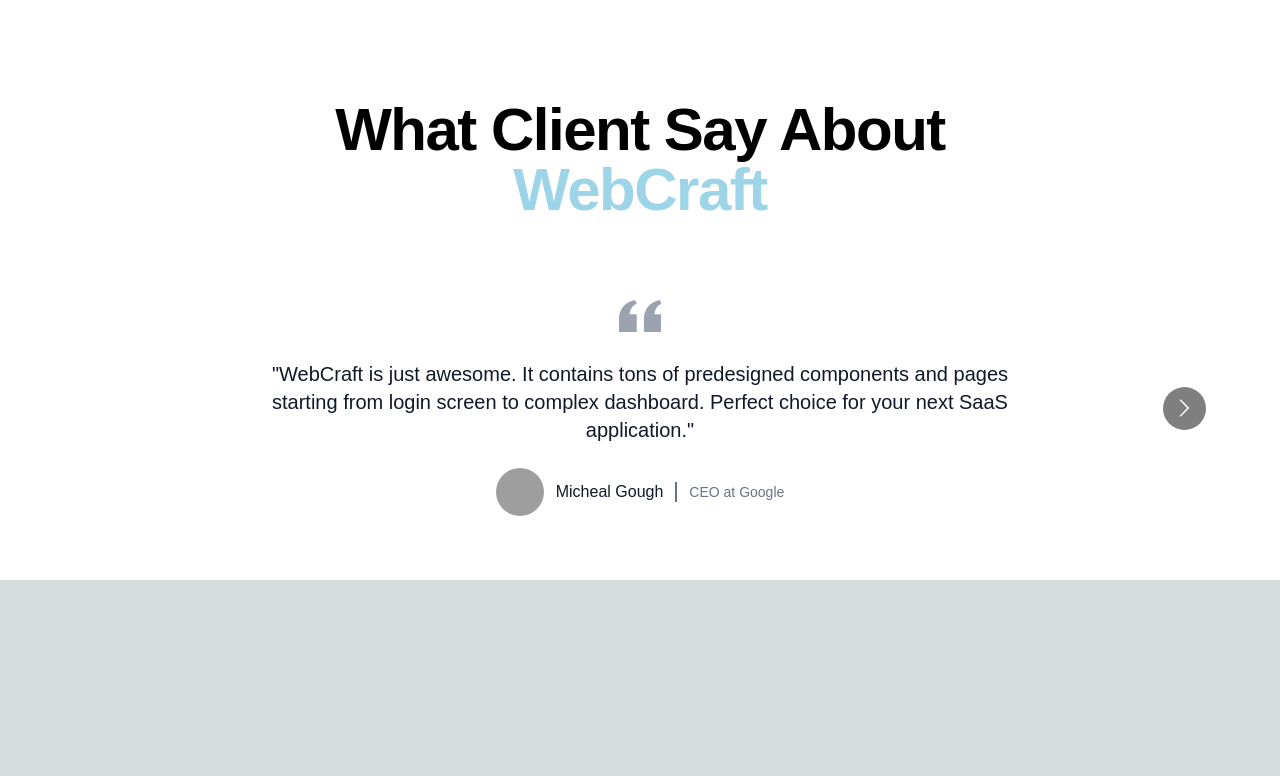
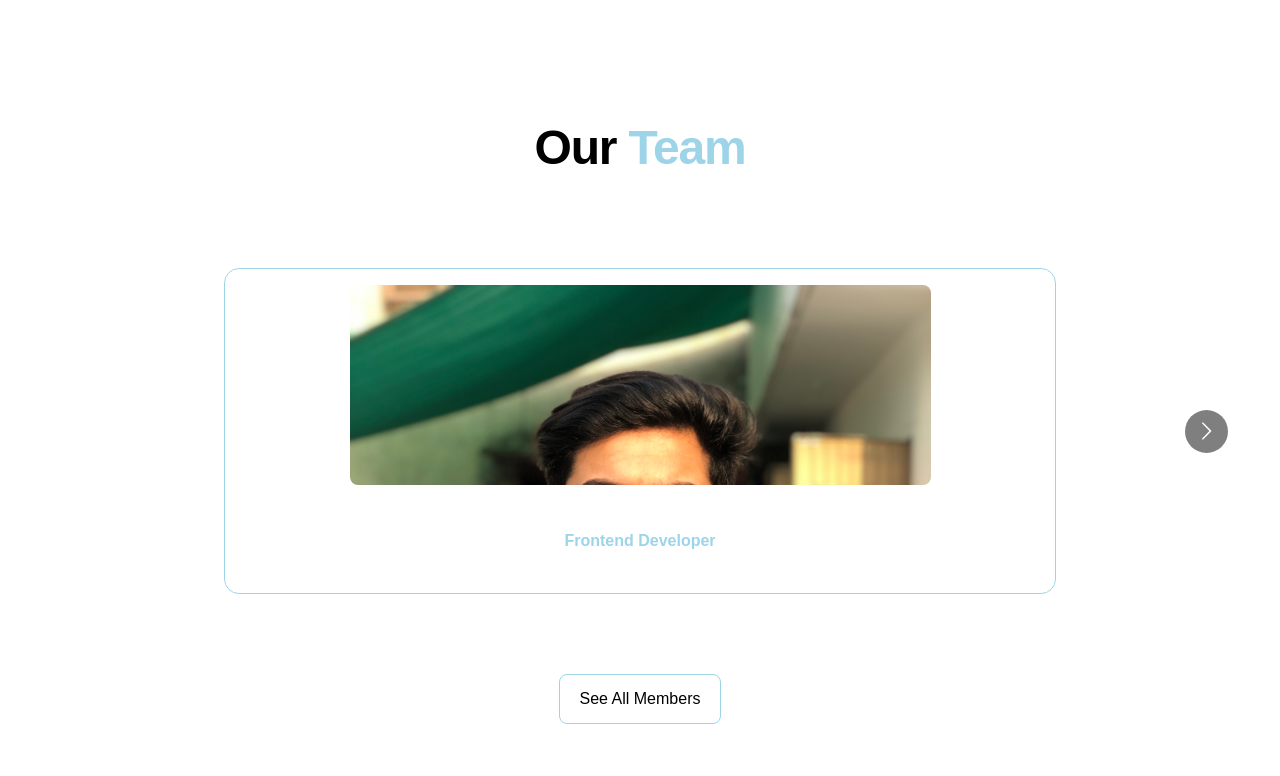
Before and after one commit to WebCraftt/webcraftt-frontend, a Next.js app: page / in a window 1280 px wide. Shown: the part 1564-2340 px from the top of the page. Before the commit the page ends 2144 px from the top, so only its background shows below. Built offline with nearby package versions, Linux system fonts and the light colour scheme; grey boxes are pictures that could not be loaded.

Commit message:
Team Section

```diff
--- a/pages/index.js
+++ b/pages/index.js
@@ -2,6 +2,7 @@
 import About from "@/src/components/About";
 import Package from "@/src/components/Package";
 import Testimonials from "@/src/components/Testimonials";
+import Team from "@/src/components/Team";
 
 export default function Home() {
   return (
@@ -9,6 +10,7 @@
       <About />
       {/* <Package /> */}
       <Package />
+      <Team />
       {/* Review */}
       <Testimonials />
     </Layout>
--- /dev/null
+++ b/src/components/Team.js
@@ -0,0 +1,62 @@
+import React from "react";
+import TeamCard from "./TeamCard";
+import { TeamMembersList } from "../constants/Data/TeamMembers";
+import Carousel from "react-multi-carousel";
+
+const Team = () => {
+  const carouselOptions = {
+    // Customize carousel options here
+    responsive: {
+      desktop: {
+        breakpoint: { max: 3000, min: 1024 },
+        items: 3,
+        slidesToSlide: 1,
+      },
+      tablet: {
+        breakpoint: { max: 1024, min: 464 },
+        items: 1,
+        slidesToSlide: 1,
+      },
+      mobile: {
+        breakpoint: { max: 464, min: 0 },
+        items: 1,
+        slidesToSlide: 1,
+      },
+    },
+  };
+  return (
+    <div className="bg-white dark:bg-gray-900 min-h-fit py-6 mb-4 ">
+      <h1
+        className="max-w-2xl mb-4 text-4xl text-center m-auto font-extrabold
+      tracking-tight leading-none md:text-4xl xl:text-5xl dark:text-white"
+      >
+        Our <span className="text-[#9dd4e8]">Team</span>
+      </h1>
+
+      <Carousel
+        {...carouselOptions}
+        className="max-w-screen-xl py-8 mx-auto text-center md:py-16"
+      >
+        {TeamMembersList.map((member, key) => {
+          return (
+            <TeamCard
+              key={key}
+              image={member.image}
+              name={member.name}
+              role={member.role}
+              email={member.email}
+            />
+          );
+        })}
+      </Carousel>
+      <div
+        className="mb-4 text-center m-auto w-fit px-5 py-3 border border-[#9dd4e8] rounded-lg
+          lg:group-hover:text-white lg:hover:border-none lg:hover:bg-[#7744d9]"
+      >
+        <a href="#">See All Members</a>
+      </div>
+    </div>
+  );
+};
+
+export default Team;
--- /dev/null
+++ b/src/components/TeamCard.js
@@ -0,0 +1,28 @@
+import React from "react";
+import Image from "next/image";
+
+const TeamCard = (props) => {
+  return (
+    <div
+      key={props.key}
+      className="group flex flex-col h-fit w-[65%] md:w-[70%]
+      border border-[#9dd4e8] rounded-[15px]
+      my-4 py-4
+      m-auto
+      items-center justify-start
+      text-white lg:transition-[3s]
+     lg:hover:scale-[110%] lg:hover:shadow-md lg:hover:shadow-[#7744d9] lg:hover:border-[#7744d9]"
+    >
+      <div className="flex justify-start items-start overflow-hidden lg:h-[25vh] lg:w-[70%] h-[20vh] w-[60%] rounded-lg">
+        <Image src={props.image} />
+      </div>
+      <div className="mt-4 text-lg">{props.name}</div>
+      <div className="text-[#9dd4e8]">
+        <b>{props.role}</b>
+      </div>
+      <div className="">{props.email}</div>
+    </div>
+  );
+};
+
+export default TeamCard;
--- /dev/null
+++ b/src/constants/Data/TeamMembers.js
@@ -0,0 +1,33 @@
+import shuja from "../Images/Team Members/Shuja Saqib.JPEG";
+export const TeamMembersList = [
+  {
+    image: shuja,
+    name: "Shuja Saqib 1",
+    role: "Frontend Developer",
+    email: "iamshujasaqib@gmail.com",
+  },
+  {
+    image: shuja,
+    name: "Shuja Saqib 2",
+    role: "Frontend Developer",
+    email: "iamshujasaqib@gmail.com",
+  },
+  {
+    image: shuja,
+    name: "Shuja Saqib 3",
+    role: "Frontend Developer",
+    email: "iamshujasaqib@gmail.com",
+  },
+  {
+    image: shuja,
+    name: "Shuja Saqib 4",
+    role: "Frontend Developer",
+    email: "iamshujasaqib@gmail.com",
+  },
+  {
+    image: shuja,
+    name: "Shuja Saqib 5",
+    role: "Frontend Developer",
+    email: "iamshujasaqib@gmail.com",
+  },
+];
```
Also changed, not shown: src/constants/Images/Team Members/Shuja Saqib.JPEG (added).
